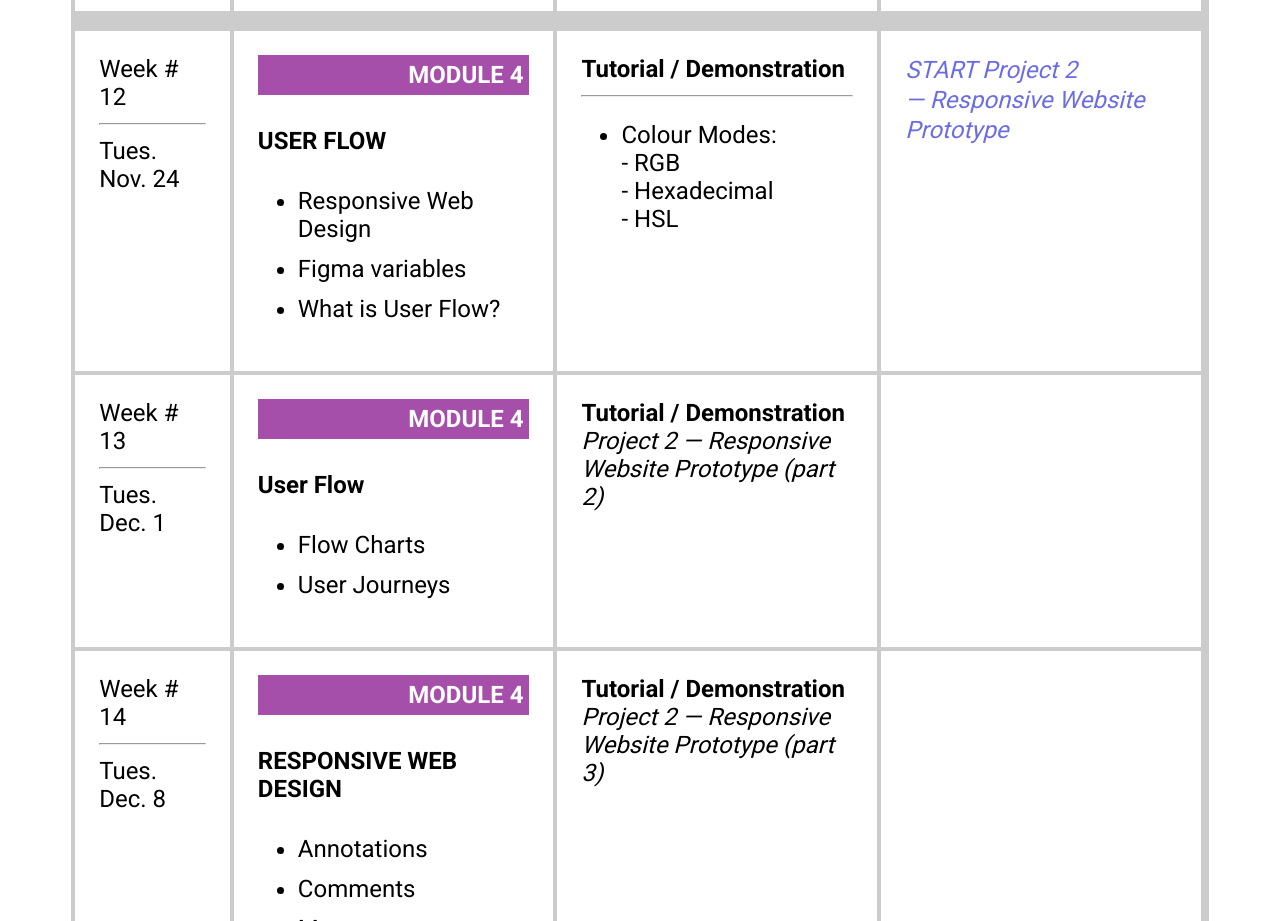
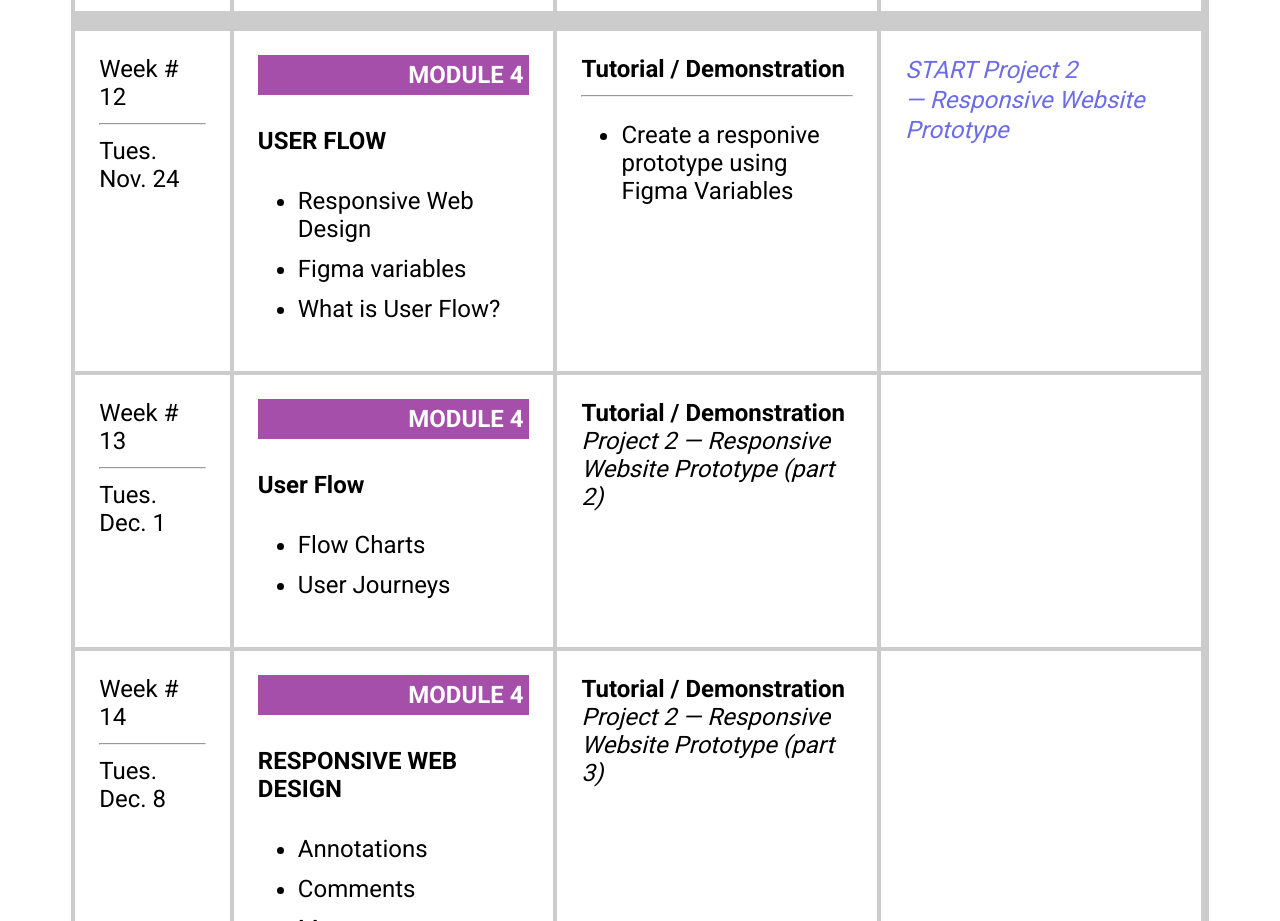
Before and after one commit to Felice63/WDDM129-critPath-main, a plain HTML site: page index.html in a window 1280 px wide. Shown: the part 4260-5181 px from the top of the page. Drawn offline with Linux system fonts and the light colour scheme.

Commit message:
Update index.html
Update index.html

```diff
--- a/index.html
+++ b/index.html
@@ -359,11 +359,7 @@
                 <strong>Tutorial / Demonstration</strong>
                 <br /><hr>
                 <ul>
-                    <li>Colour Modes:<br>
-                        - RGB<br>
-                        - Hexadecimal<br>
-                        - HSL<br>
-                    </li>
+                    <li>Create a responive prototype using Figma Variables</li>
                 </ul>
             </span>
         </section>
```
